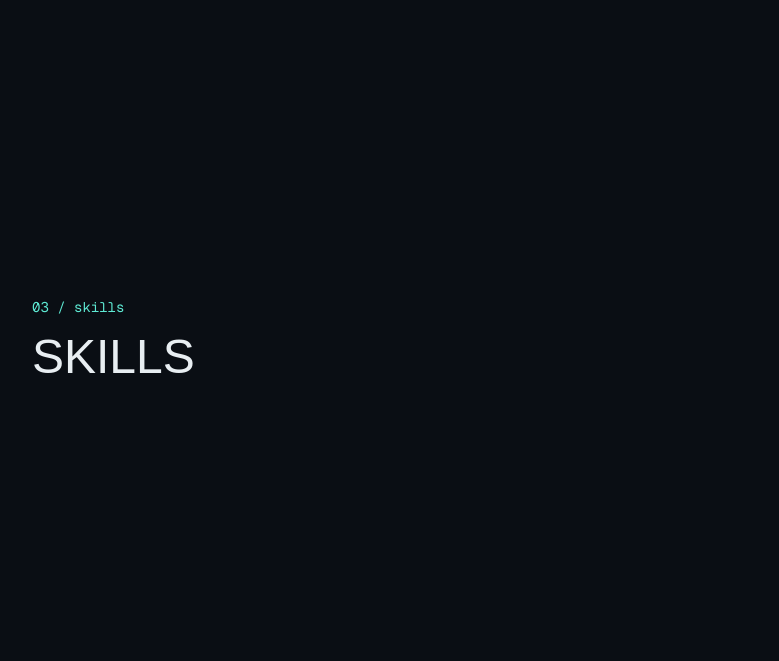
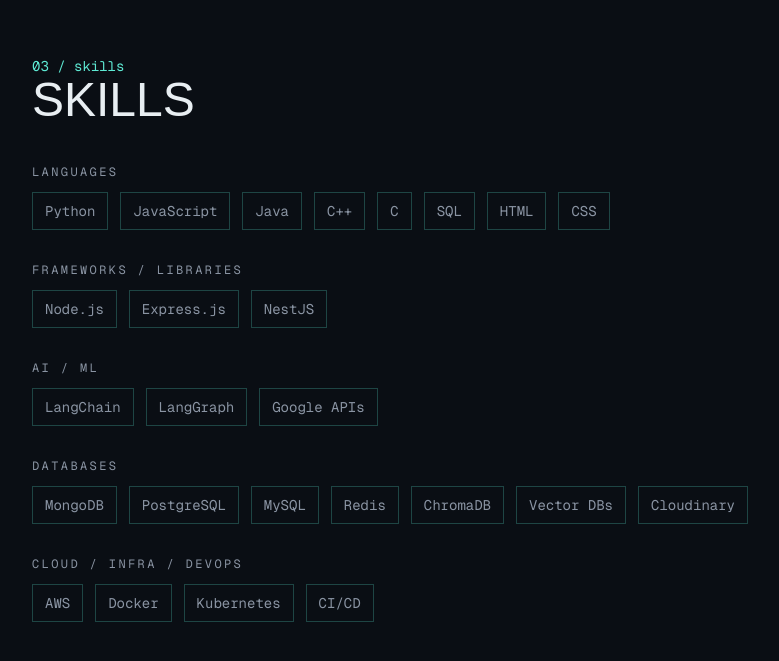
Before and after one commit to durgeshkhushlani/portfolio, a Next.js app: page / in a window 1280 px wide. Shown: the part 4861-5522 px from the top of the page, without its empty margins (32-811 px from the left). Built offline with nearby package versions, Linux system fonts and the light colour scheme; a web font is replaced by a local one.

Commit message:
Replace radial ripple with left-to-right sequential pop animation on click, add hover scale

```diff
--- a/src/app/globals.css
+++ b/src/app/globals.css
@@ -60,3 +60,27 @@
 .group:hover .logo-text {
   animation: logo-tilt 1.6s ease-in-out infinite;
 }
+
+@keyframes tile-pop {
+  0% {
+    transform: scale(1);
+    border-color: var(--border);
+  }
+  35% {
+    transform: scale(1.22);
+    border-color: var(--accent-strong);
+  }
+  100% {
+    transform: scale(1);
+    border-color: var(--border);
+  }
+}
+
+.tech-tile {
+  transform-origin: center;
+}
+
+.tech-tile.is-popping {
+  animation: tile-pop 420ms ease-out both;
+  animation-delay: var(--delay, 0ms);
+}
--- a/src/app/page.tsx
+++ b/src/app/page.tsx
@@ -1,6 +1,7 @@
 import Hero from "@/components/sections/Hero";
 import About from "@/components/sections/About";
 import Projects from "@/components/sections/Projects";
+import Skills from "@/components/sections/Skills";
 
 export default function Home() {
   return (
@@ -8,16 +9,7 @@
       <Hero />
       <About />
       <Projects />
-
-      <section
-        id="skills"
-        className="flex min-h-screen flex-col items-start justify-center gap-4 px-6 sm:px-16"
-      >
-        <p className="font-mono text-sm text-accent">03 / skills</p>
-        <h2 className="font-display text-4xl uppercase text-foreground sm:text-5xl">
-          Skills
-        </h2>
-      </section>
+      <Skills />
 
       <section
         id="contact"
--- /dev/null
+++ b/src/components/sections/Skills.tsx
@@ -0,0 +1,89 @@
+"use client";
+
+import { useRef, useState, type CSSProperties, type MouseEvent } from "react";
+import { skillGroups } from "@/data/skills";
+
+type Pulse = { id: number; group: string };
+
+const STAGGER_MS = 80;
+
+function Tile({
+  name,
+  group,
+  index,
+  pulse,
+}: {
+  name: string;
+  group: string;
+  index: number;
+  pulse: Pulse | null;
+}) {
+  const popping = pulse !== null && pulse.group === group;
+  const style = popping
+    ? ({ "--delay": `${index * STAGGER_MS}ms` } as CSSProperties)
+    : undefined;
+
+  return (
+    <button
+      key={popping ? `pop-${pulse!.id}` : "rest"}
+      type="button"
+      data-tile
+      data-group={group}
+      style={style}
+      className={`tech-tile relative border border-border px-3 py-2 text-left font-mono text-xs text-foreground-dim transition-transform duration-200 hover:z-10 hover:scale-125 hover:text-foreground sm:text-sm ${
+        popping ? "is-popping" : ""
+      }`}
+    >
+      {name}
+    </button>
+  );
+}
+
+export default function Skills() {
+  const [pulse, setPulse] = useState<Pulse | null>(null);
+  const idRef = useRef(0);
+
+  function handleClick(e: MouseEvent<HTMLDivElement>) {
+    const tile = (e.target as HTMLElement).closest<HTMLElement>("[data-tile]");
+    if (!tile) return;
+    const group = tile.dataset.group;
+    if (!group) return;
+    idRef.current += 1;
+    setPulse({ id: idRef.current, group });
+  }
+
+  return (
+    <section
+      id="skills"
+      className="flex min-h-screen flex-col justify-center gap-10 px-6 py-24 sm:px-16"
+    >
+      <div>
+        <p className="font-mono text-sm text-accent">03 / skills</p>
+        <h2 className="font-display text-4xl uppercase text-foreground sm:text-5xl">
+          Skills
+        </h2>
+      </div>
+
+      <div onClick={handleClick} className="flex flex-col gap-8">
+        {skillGroups.map((group) => (
+          <div key={group.label} className="flex flex-col gap-3">
+            <p className="font-mono text-xs uppercase tracking-[0.2em] text-foreground-dim">
+              {group.label}
+            </p>
+            <div className="flex flex-wrap gap-3">
+              {group.items.map((item, i) => (
+                <Tile
+                  key={item}
+                  name={item}
+                  group={group.label}
+                  index={i}
+                  pulse={pulse}
+                />
+              ))}
+            </div>
+          </div>
+        ))}
+      </div>
+    </section>
+  );
+}
--- /dev/null
+++ b/src/data/skills.ts
@@ -0,0 +1,30 @@
+export const skillGroups = [
+  {
+    label: "Languages",
+    items: ["Python", "JavaScript", "Java", "C++", "C", "SQL", "HTML", "CSS"],
+  },
+  {
+    label: "Frameworks / Libraries",
+    items: ["Node.js", "Express.js", "NestJS"],
+  },
+  {
+    label: "AI / ML",
+    items: ["LangChain", "LangGraph", "Google APIs"],
+  },
+  {
+    label: "Databases",
+    items: [
+      "MongoDB",
+      "PostgreSQL",
+      "MySQL",
+      "Redis",
+      "ChromaDB",
+      "Vector DBs",
+      "Cloudinary",
+    ],
+  },
+  {
+    label: "Cloud / Infra / DevOps",
+    items: ["AWS", "Docker", "Kubernetes", "CI/CD"],
+  },
+] as const;
```
